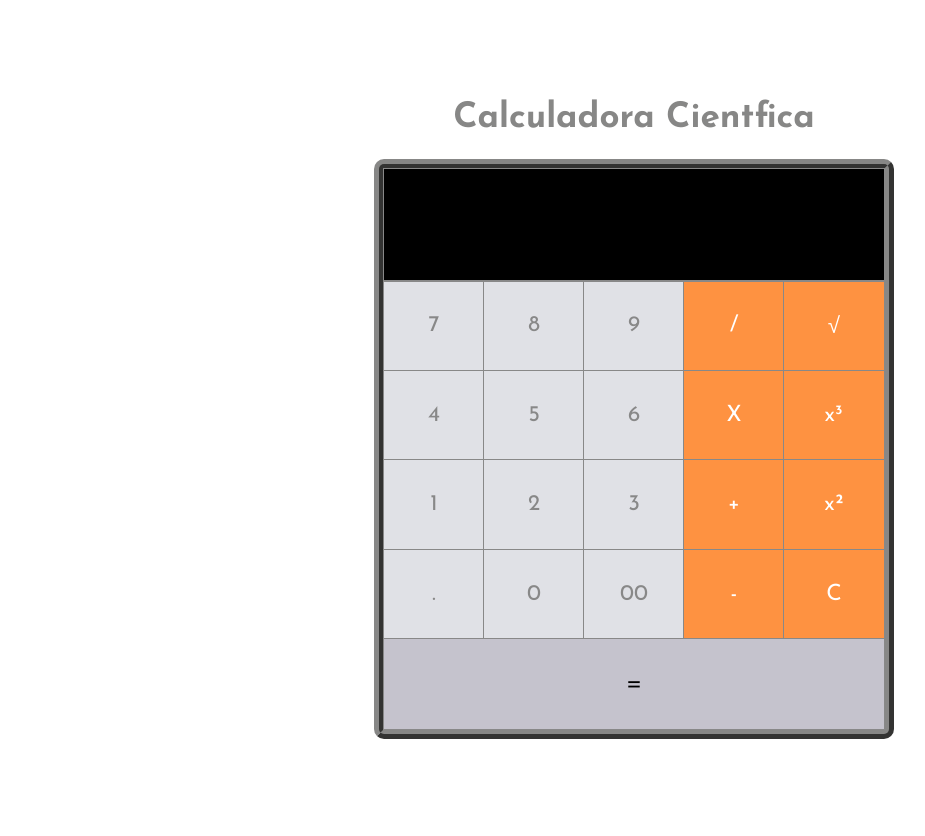
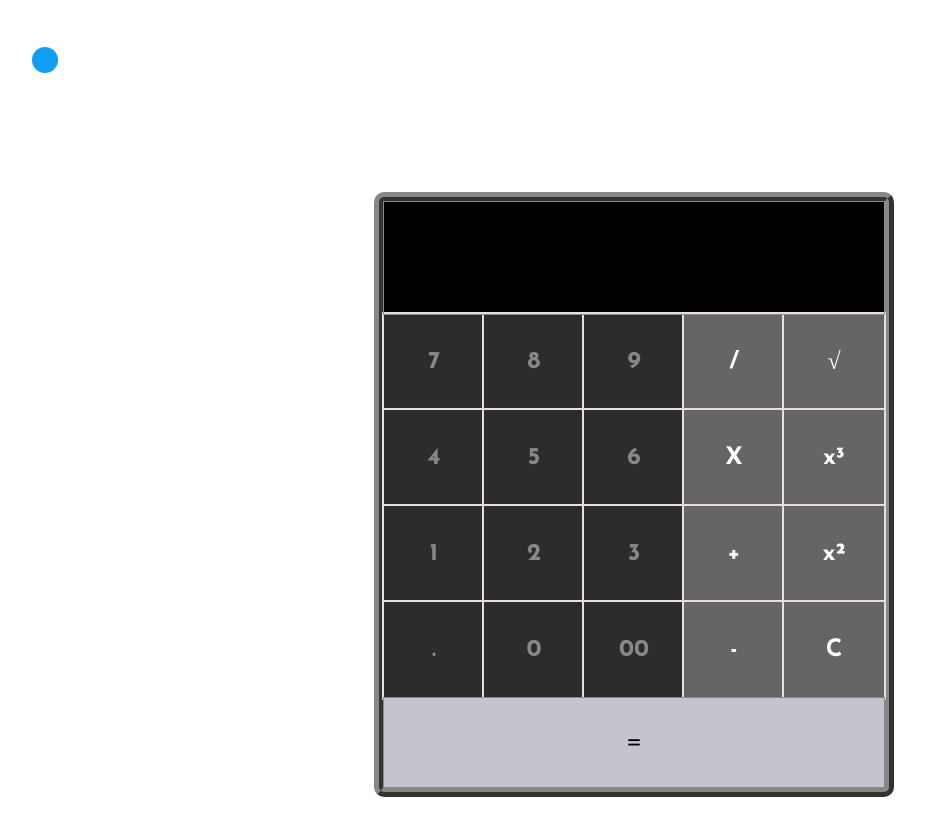
Before and after one commit to JulianaZammur/Calculadora, a React (Create React App) app: page / in a window 1280 px wide. Shown: the top 836 px of the page, without its empty margins (6-931 px from the left). Built offline with nearby package versions, Linux system fonts and the light colour scheme.

Commit message:
modo oscuro

```diff
--- a/public/index.html
+++ b/public/index.html
@@ -13,6 +13,11 @@
         />
         <title>Calculadora</title>
     <link rel="apple-touch-icon" href="%PUBLIC_URL%/logo192.png" />
+    <h1>Modo oscuro</h1>
+        <label class="switch">
+            <input type="checkbox" id="slider" checked>
+            <span class="slider"></span>
+        </label>
     <!--
       manifest.json provides metadata used when your web app is installed on a
       user's mobile device or desktop. See https://developers.google.com/web/fundamentals/web-app-manifest/
--- a/src/App.js
+++ b/src/App.js
@@ -7,7 +7,7 @@ import EqualButton from "./components/EqualButton";
 export default function App({ state, dispatch }) {
   return (
     <div className="App">
-      <h1>Calculadora Cientfica</h1>
+      <h1>Calculadora Científica</h1>
       <div className="calc-wrapper">
         <Input input={state}></Input>
         <div className="row">
--- a/src/components/Button.css
+++ b/src/components/Button.css
@@ -5,15 +5,15 @@
     display: flex;
     justify-content: center;
     align-items: center;
-    font-weight: lighter;
-    font-size: 1.4em;
-    background-color: #e0e1e6;
+    font-weight: bolder;
+    font-size: 1.5em;
+    background-color: #2c2c2d;
     color: #888;
-    flex: 1;
-    outline: 1px solid #888;
+    flex: 2;
+    outline: 2px solid #e7dede;
   }
 
   .operator {
-    background-color: #fe9241;
+    background-color: #676564;
     color: white;
   }
--- a/src/index.js
+++ b/src/index.js
@@ -24,3 +24,17 @@ ReactDOM.render(
   </React.StrictMode>,
   rootElement
 );
+const preferedColorScheme = window.matchMedia('(prefers-color-scheme: dark)').matches ? 'dark' : 'light';
+const slider = document.getElementById('slider');
+
+const setTheme = (theme) => {
+    document.documentElement.setAttribute('data-theme', theme);
+    localStorage.setItem('theme', theme);
+}
+
+slider.addEventListener('click', ()  => {
+    let switchToTheme = localStorage.getItem('theme') === 'dark' ? 'light' : 'dark';
+    setTheme(switchToTheme);
+});
+
+setTheme(localStorage.getItem('theme') || preferedColorScheme);
--- a/src/styles.css
+++ b/src/styles.css
@@ -1,3 +1,4 @@
+
 body {
     font-family: "Josefin Sans", sans-serif;
   }
@@ -49,3 +50,108 @@ body {
   h6 {
     font-size: 12px;
   }
+
+  [data-theme="light"] {
+    --primary: #129df4;
+    --background: #fff;
+    --text: #000;
+}
+
+[data-theme="dark"] {
+    --primary: #c95d1e;
+    --background: #000;
+    --text: #fff;
+}
+
+body {
+    color: var(--text);
+    background-color: var(--background);
+    font-family: 'Josefin Sans', serif;
+    margin: 10;
+}
+
+h1 {
+    color: #fff;
+    margin: 0;
+}
+
+header {
+    display: flex;
+    justify-content: space-between;
+    align-items: center;
+    background-color: var(--primary);
+    padding: 20px 10px;
+}
+
+main {
+    padding: 0 20px;
+    display: flex;
+    align-items: flex-end;
+    flex-direction: column;
+}
+
+article {
+    margin-top: 20px;
+}
+
+button {
+    background-color: var(--primary);
+    padding: 10px;
+    border: none;
+    font-family: 'Roboto Serif', serif;
+    color: #fff;
+    margin-top: 20px;
+    font-weight: bold;
+    border-radius: 5px;
+}
+
+/* Estilos del switch */
+
+.switch {
+    position: relative;
+    display: inline-block;
+    width: 60px;
+    height: 34px;
+}
+
+.switch input {
+    opacity: 0;
+    width: 0;
+    height: 0;
+}
+
+.slider {
+    position: absolute;
+    cursor: pointer;
+    top: 0;
+    left: 0;
+    right: 0;
+    bottom: 0;
+    background-color: var(--background);
+    -webkit-transition: .4s;
+    transition: .4s;
+    border-radius: 34px;
+}
+
+.slider:before {
+    position: absolute;
+    content: "";
+    height: 26px;
+    width: 26px;
+    left: 4px;
+    bottom: 4px;
+    background-color: var(--primary);
+    -webkit-transition: .4s;
+    transition: .4s;
+    border-radius: 50%;
+}
+
+input:checked + .slider {
+    background-color: var(--background);
+}
+
+input:checked + .slider:before {
+    -webkit-transform: translateX(26px);
+    -ms-transform: translateX(26px);
+    transform: translateX(26px);
+}
```
